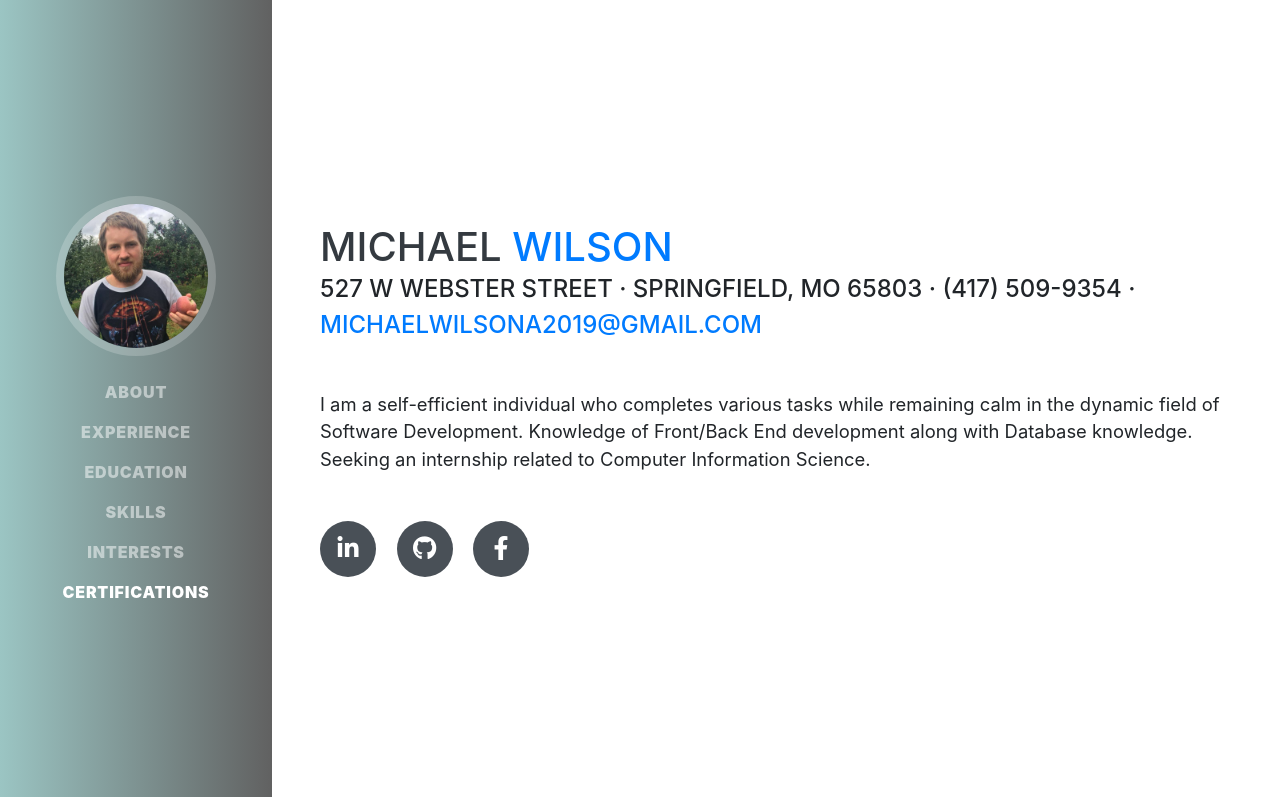
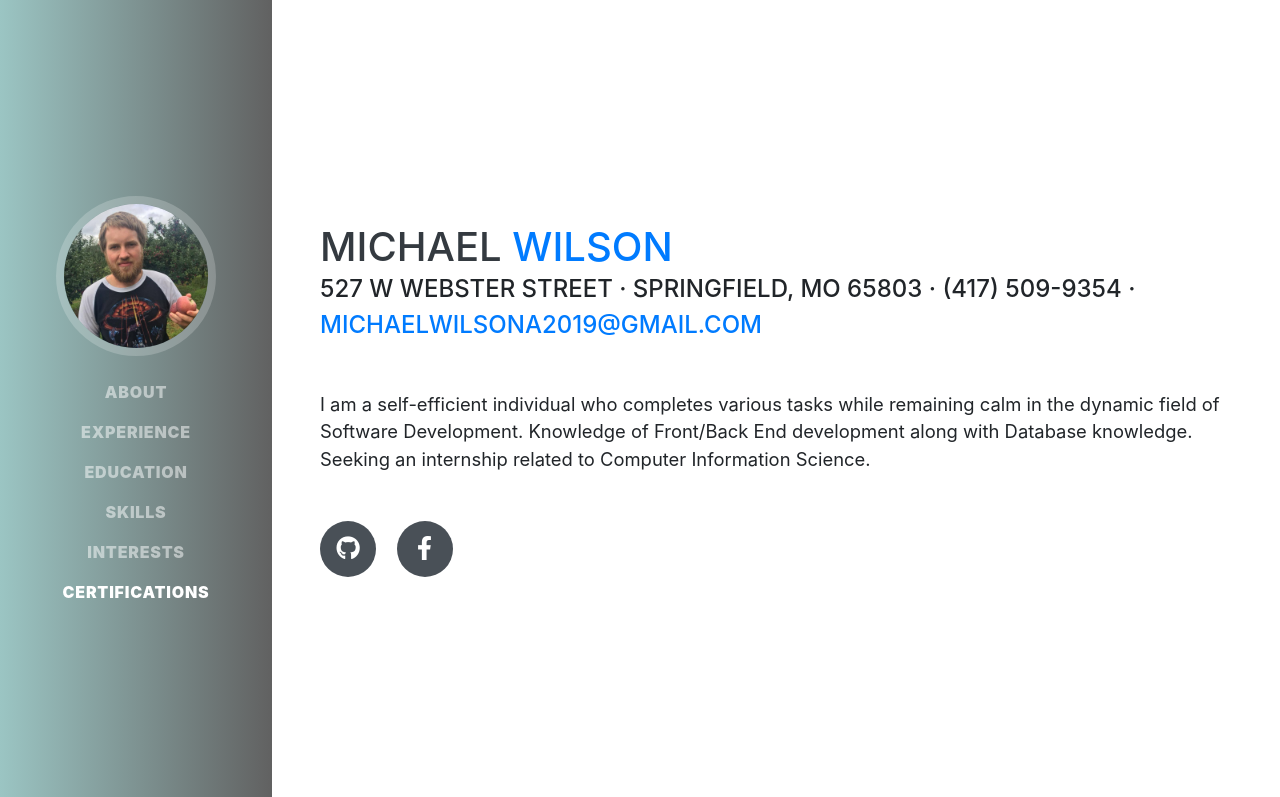
Before and after one commit to outofcontrolmike/MAW_Portfolio, a website with bundled scripts: page startbootstrap-resume-gh-pages/index.html in a window 1280 px wide. Shown: the top 797 px of the page. Built offline with nearby package versions, Linux system fonts and the light colour scheme; a web font is replaced by a local one.

Commit message:
Removed Linked in icon

```diff
--- a/startbootstrap-resume-gh-pages/index.html
+++ b/startbootstrap-resume-gh-pages/index.html
@@ -109,9 +109,6 @@
             Science.
           </p>
           <div class="social-icons">
-            <a href="#">
-              <i class="fab fa-linkedin-in"></i>
-            </a>
             <a
               target="blank"
               href="https://github.com/outofcontrolmike/MAWProjects"
```
